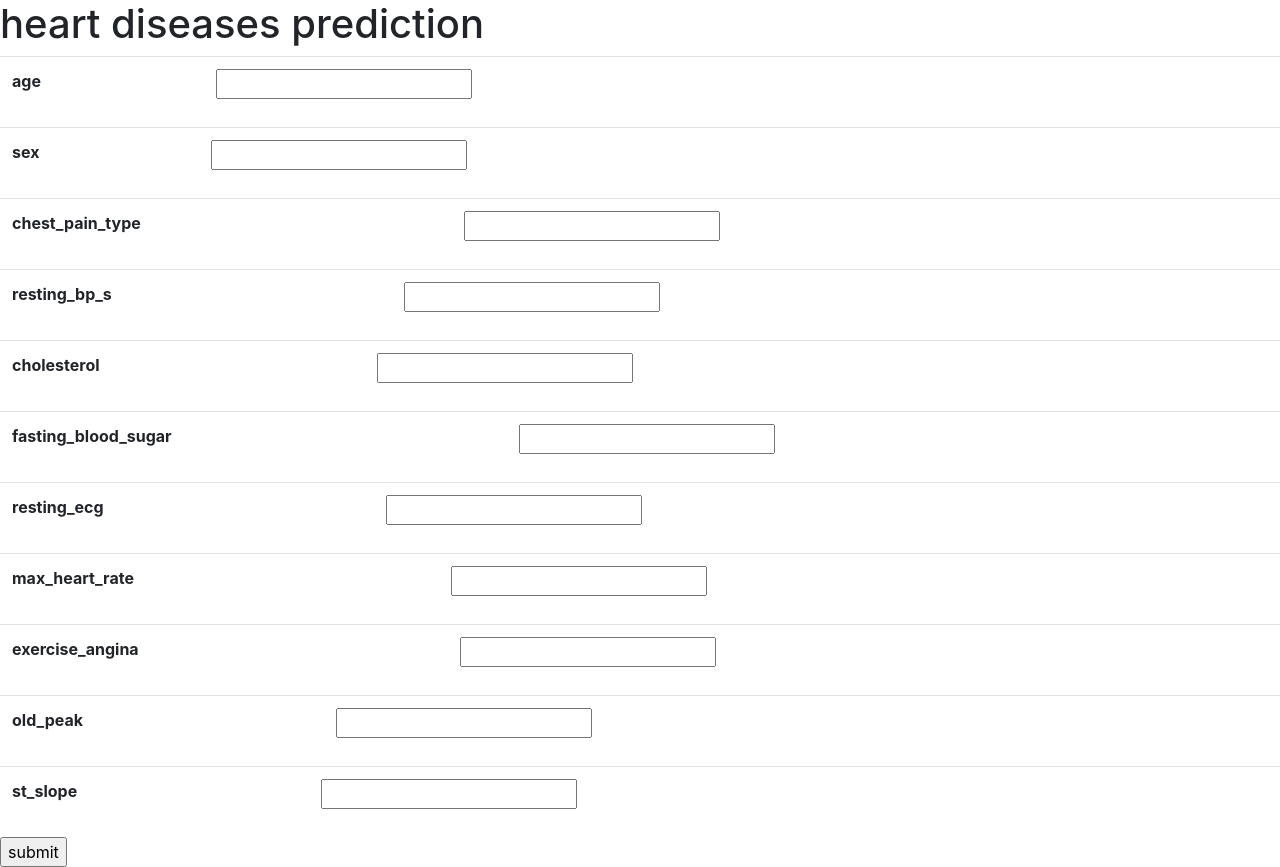
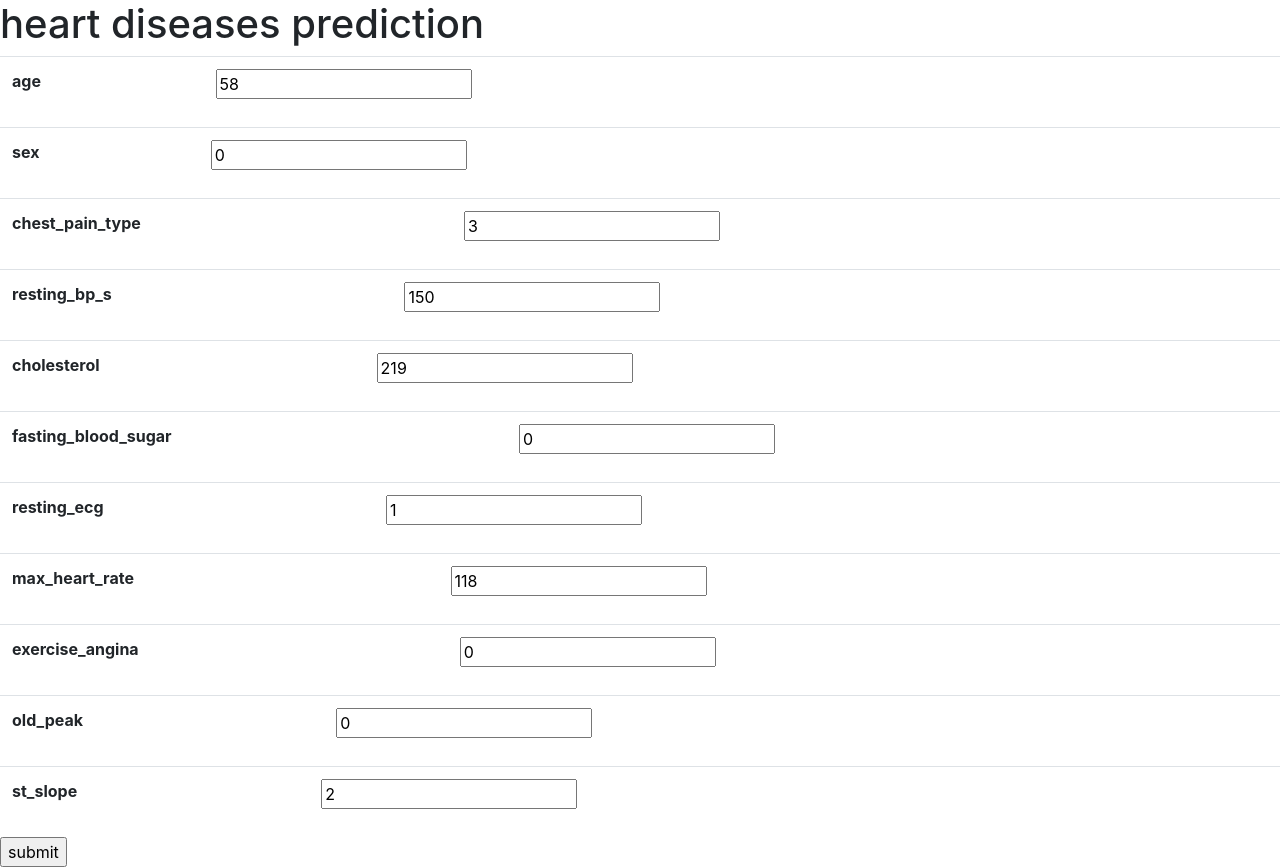
Before and after one commit to modalhoki/flask-project1, a Flask app: page /heart_diseases_prediction in a window 1280 px wide. Run offline with Flask 3, Linux system fonts and the light colour scheme.

Commit message:
heart prediction structure done

```diff
--- a/app.py
+++ b/app.py
@@ -92,24 +92,41 @@ heart_diseases_input = ["age",
                         "old_peak",
                         "st_slope"]
 
+heart_diseases_input3 = [["age", 58],
+                         ["sex", 0],
+                         ["chest_pain_type", 3],
+                         ["resting_bp_s", 150],
+                         ["cholesterol", 219],
+                         ["fasting_blood_sugar", 0],
+                         ["resting_ecg", 1],
+                         ["max_heart_rate", 118],
+                         ["exercise_angina", 0],
+                         ["old_peak", 0],
+                         ["st_slope", 2]]
+
 
 @app.route('/heart_diseases_prediction', methods=['POST', 'GET'])
 def heart_diseases_prediction():
     if request.method == 'POST':
         hasil_hitungan = 0
-        data_form = request.form
+
         for tipe_input in heart_diseases_input:
-            if request.form[tipe_input] == '':
+            current_data = request.form[tipe_input]
+            # handle null value
+            if current_data == '':
+                print("null value on " + tipe_input)
                 continue
 
-            nilai = int(request.form[tipe_input])
+            nilai = int(current_data)
             hasil_hitungan = hasil_hitungan + nilai
 
-        return hasil_hitungan
+        return "total data adalah " + str(hasil_hitungan)
 
     else:
-        return render_template('/heart_diseases_prediction.html', inputs=heart_diseases_input)
-
+        # return render_template('/heart_diseases_prediction.html', inputs=heart_diseases_input)
+        return render_template('/heart_diseases_prediction.html',
+                               total_data=len(heart_diseases_input3),
+                               input=heart_diseases_input3)
 
 # @app.route('/delete/<int:id>')
 # def delete(id):
--- a/static/css/main.css
+++ b/static/css/main.css
@@ -1,4 +1,4 @@
 body {
-    margin: 5 rem;
+    margin: 10em;
     font-family: sans-serif;
 }
--- a/templates/heart_diseases_prediction.html
+++ b/templates/heart_diseases_prediction.html
@@ -9,12 +9,12 @@
 <h1>heart diseases prediction</h1>
 
     <form action="/heart_diseases_prediction" method="POST">
-            {% for input in inputs %}
+            {% for i in range(total_data) %}
                 <table class="table">
                   <tbody>
                     <tr>
-                      <th scope="row">{{ input }}</th>
-                      <td><input type="text" name="{{ input }}"></td>
+                      <th scope="row">{{ input[i][0] }}</th>
+                      <td><input type="text" name="{{ input[i][0] }}" value="{{ input[i][1] }}"></td>
                     </tr>
                   </tbody>
                 </table>
@@ -22,6 +22,4 @@
             <input type="submit" value="submit">
     </form>
 
-
-
 {% endblock %}
```
